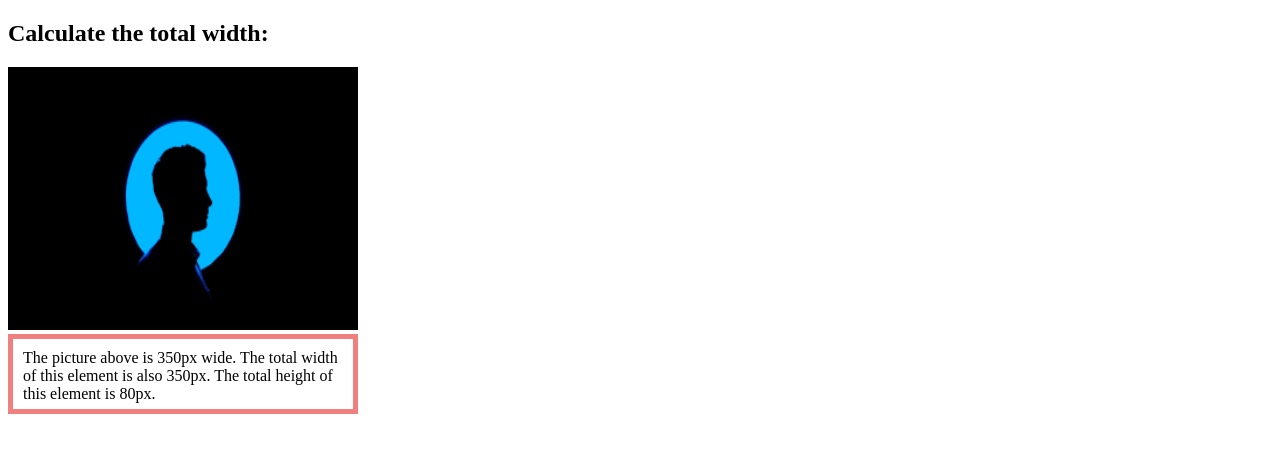
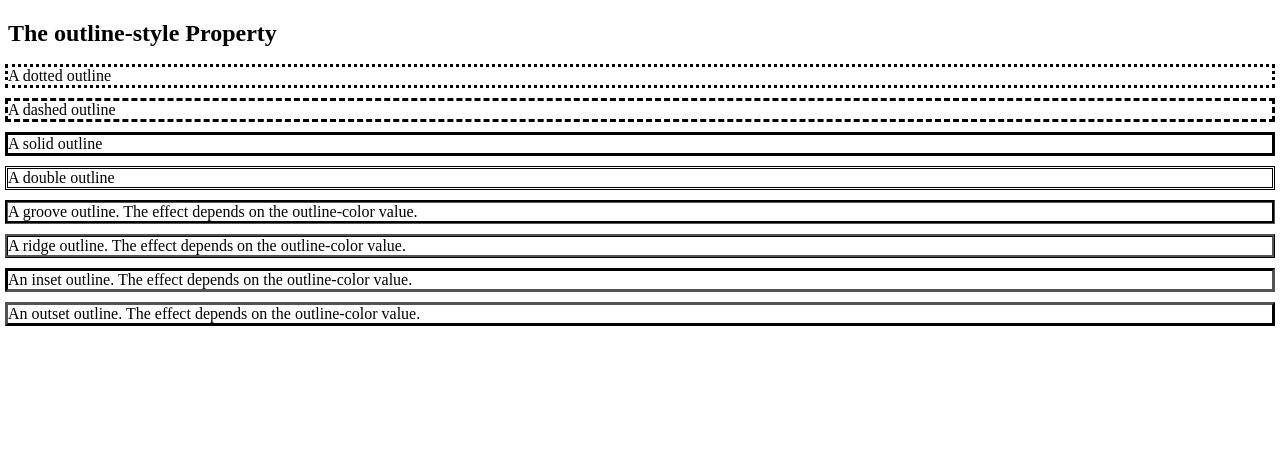
Before and after one commit to Sajjatul21/practice-js, a plain HTML site: page index.html in a window 1280 px wide. Drawn offline with Linux system fonts and the light colour scheme.

Commit message:
outline style and values

```diff
--- a/index.html
+++ b/index.html
@@ -1,24 +1,51 @@
 <!DOCTYPE html>
 <html>
 <style>
-    div {
-        width: 320px;
-        height: 50px;
-        padding: 10px;
-        border: 5px solid lightcoral;
-        margin: 0;
+    .dotted {
+        outline-style: dotted;
+    }
+
+    .dashed {
+        outline-style: dashed;
+    }
+
+    .solid {
+        outline-style: solid;
+    }
+
+    .double {
+        outline-style: double;
+    }
+
+    .groove {
+        outline-style: groove;
+    }
+
+    .ridge {
+        outline-style: ridge;
+    }
+
+    .inset {
+        outline-style: inset;
+    }
+
+    .outset {
+        outline-style: outset;
     }
 </style>
 </head>
 
 <body>
+    <h2>The outline-style Property</h2>
 
-    <h2>Calculate the total width:</h2>
-
-    <img src="images/image-1.png" width="350" height="263" alt="Klematis">
-    <div>The picture above is 350px wide. The total width of this element is also 350px. The total height of this
-        element is 80px.</div>
-
+    <p class="dotted">A dotted outline</p>
+    <p class="dashed">A dashed outline</p>
+    <p class="solid">A solid outline</p>
+    <p class="double">A double outline</p>
+    <p class="groove">A groove outline. The effect depends on the outline-color value.</p>
+    <p class="ridge">A ridge outline. The effect depends on the outline-color value.</p>
+    <p class="inset">An inset outline. The effect depends on the outline-color value.</p>
+    <p class="outset">An outset outline. The effect depends on the outline-color value.</p>
 </body>
 
 </html>
```
